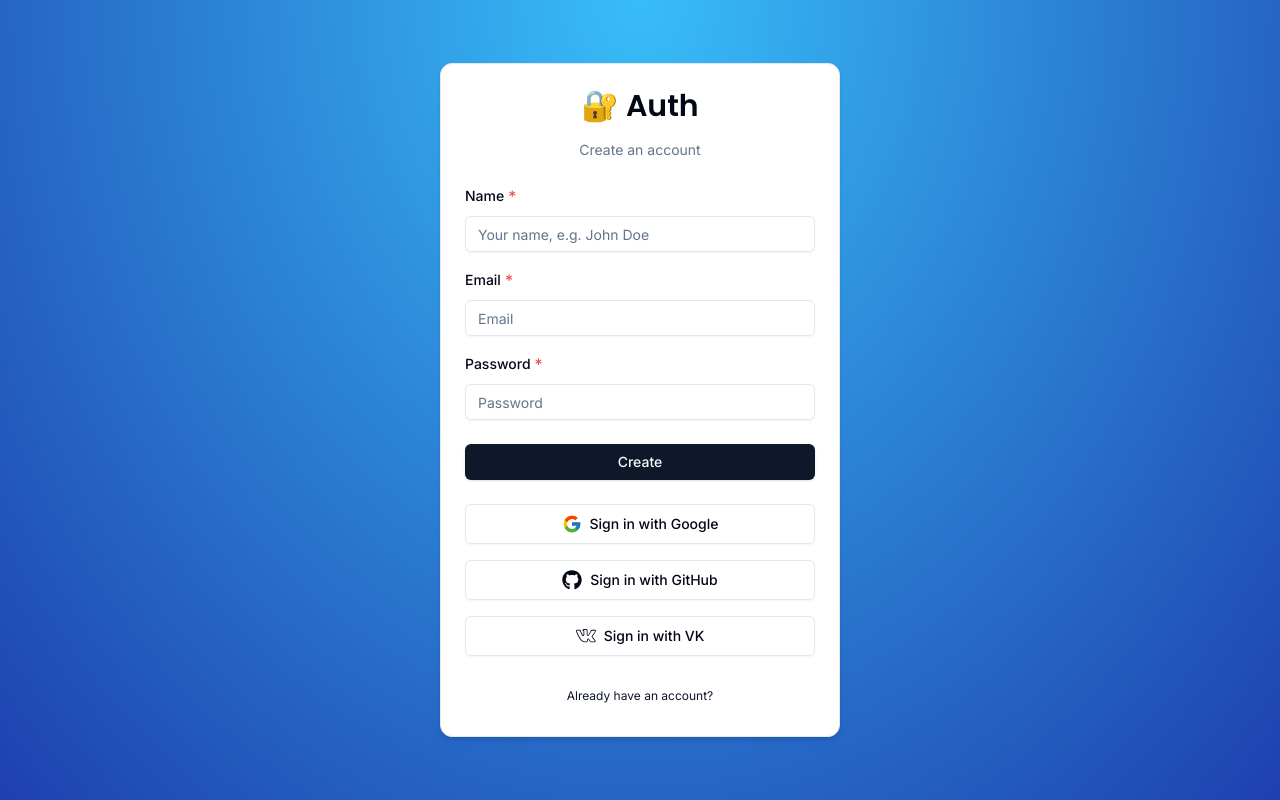
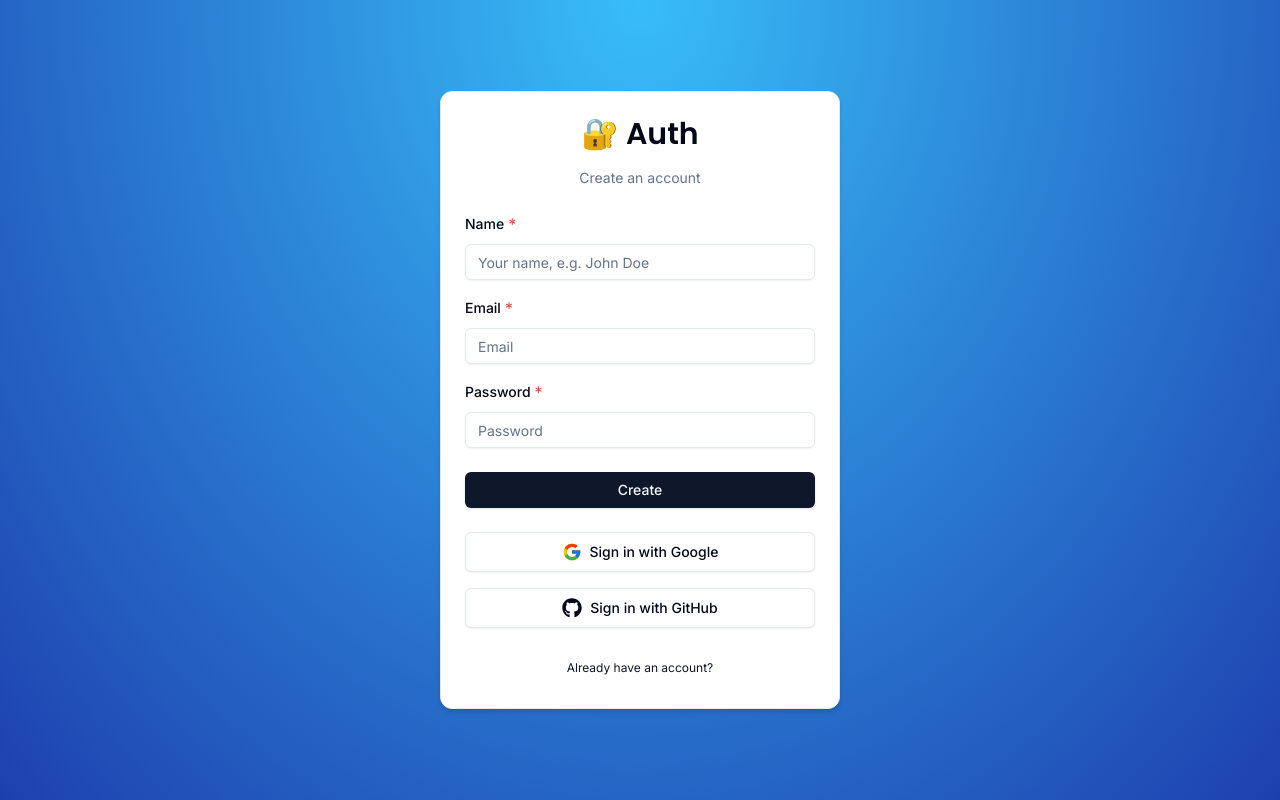
Before and after one commit to violetflash/next-auth, a Next.js app: page /auth/register in a window 1280 px wide. Built offline with nearby package versions, Linux system fonts and the light colour scheme; no server answers.

Commit message:
add callback url for social buttons

```diff
--- a/components/auth/social.tsx
+++ b/components/auth/social.tsx
@@ -4,18 +4,19 @@
 import { Button } from '@/components/ui/button';
 import { DEFAULT_LOGIN_REDIRECT } from '@/lib/routes-constants';
 import { signIn } from 'next-auth/react';
+import { useSearchParams } from 'next/navigation';
 import * as React from 'react';
 import { FaGithub } from 'react-icons/fa';
 import { FcGoogle } from 'react-icons/fc';
-import { SlSocialVkontakte } from 'react-icons/sl';
 
 type Props = {};
 export const Social = (props: Props) => {
-
+  const searchParams = useSearchParams();
+  const callbackUrl = searchParams.get('callbackUrl');
   const onClick = (provider: "google" | "github" ) => {
 
     signIn(provider, {
-      callbackUrl: DEFAULT_LOGIN_REDIRECT
+      callbackUrl: callbackUrl || DEFAULT_LOGIN_REDIRECT
     });
   };
 
@@ -37,14 +38,6 @@ export const Social = (props: Props) => {
       >
         <FaGithub className="h-5 w-5" /> Sign in with GitHub
       </Button>
-      <Button
-        className="w-full flex items-center gap-x-2"
-        variant="outline"
-        size="lg"
-        onClick={() => {}}
-      >
-        <SlSocialVkontakte className="h-5 w-5" /> Sign in with VK
-      </Button>
     </div>
   );
 };
```
